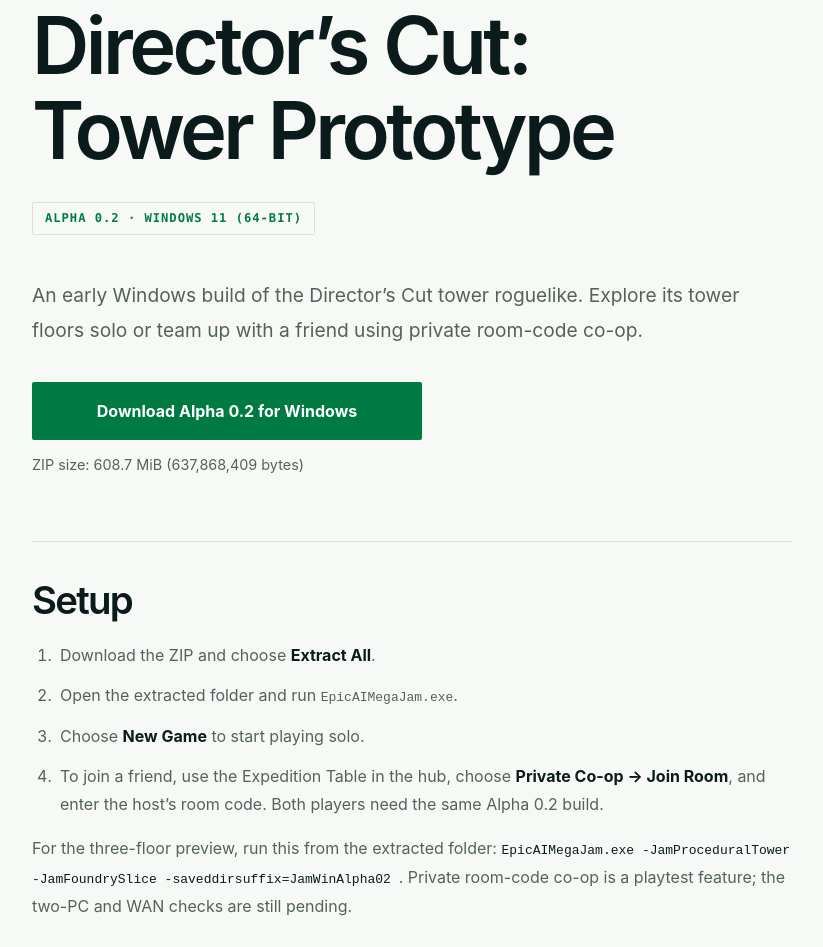
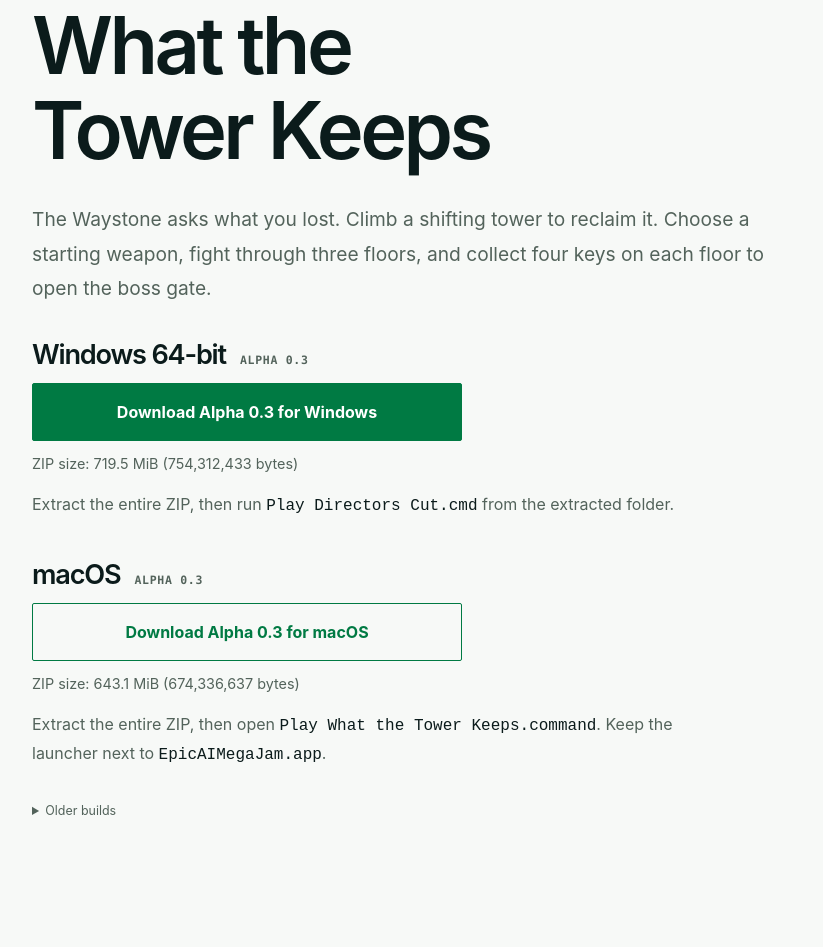
Before and after one commit to MasonPrather/prather-software-website, an Astro site: page /tower-demo in a window 1280 px wide. Shown: the part 305-1252 px from the top of the page, without its empty margins (183-1006 px from the left). Built offline with nearby package versions, Linux system fonts and the light colour scheme; Astro itself is replaced by a stand-in of ours.

Commit message:
Publish What the Tower Keeps Alpha 0.3 downloads

```diff
--- a/src/pages/tower-demo.astro
+++ b/src/pages/tower-demo.astro
@@ -2,63 +2,61 @@
 import Base from '../layouts/Base.astro';
 
 const description =
-  'An early Windows build of the Director’s Cut tower roguelike. Explore its tower floors solo or team up with a friend using private room-code co-op.';
+  'The Waystone asks what you lost. Climb a shifting tower to reclaim it. Choose a starting weapon, fight through three floors, and collect four keys on each floor to open the boss gate.';
+
+const windowsUrl =
+  'https://downloads.prathersoftware.com/what-the-tower-keeps/alpha-0.3/windows/Directors-Cut-Alpha-0.3-Win64-Development.zip';
+const macUrl =
+  'https://downloads.prathersoftware.com/what-the-tower-keeps/alpha-0.3/macos/PratherSoftware_WhatTheTowerKeeps.zip';
 ---
 
 <Base
-  title="Director’s Cut: Tower Prototype | Prather Software"
+  title="What the Tower Keeps — Alpha 0.3 | Prather Software"
   description={description}
   noindex
 >
   <section class="section">
     <div class="wrap tower-page">
       <p class="eyebrow">Prather Software / Game prototype</p>
-      <h1>
-        Director’s Cut:
-        <br />
-        Tower Prototype
-      </h1>
-      <p class="version">Alpha 0.2 · Windows 11 (64-bit)</p>
+      <h1>What the Tower Keeps</h1>
       <p class="description">{description}</p>
-      <div class="download-area">
-        <a
-          class="download-button"
-          href="https://downloads.prathersoftware.com/Directors-Cut-Alpha-0.2-Win64-Development.zip"
-        >
-          Download Alpha 0.2 for Windows
-        </a>
-        <p class="availability">ZIP size: 608.7 MiB (637,868,409 bytes)</p>
-      </div>
-      <section class="instructions" aria-labelledby="playtest-heading">
-        <h2 id="playtest-heading">Setup</h2>
-        <ol>
-          <li>
-            Download the ZIP and choose <strong>Extract All</strong>.
-          </li>
-          <li>
-            Open the extracted folder and run <code>EpicAIMegaJam.exe</code>.
-          </li>
-          <li>
-            Choose <strong>New Game</strong> to start playing solo.
-          </li>
-          <li>
-            To join a friend, use the Expedition Table in the hub, choose{' '}
-            <strong>Private Co-op → Join Room</strong>, and enter the host’s
-            room code. Both players need the same Alpha 0.2 build.
-          </li>
-        </ol>
-        <p class="playtest-note">
-          For the three-floor preview, run this from the extracted folder:
-          <code>
-            EpicAIMegaJam.exe -JamProceduralTower -JamFoundrySlice
-            -saveddirsuffix=JamWinAlpha02
-          </code>
-          . Private room-code co-op is a playtest feature; the two-PC and WAN
-          checks are still pending.
-        </p>
+
+      <section class="downloads" aria-label="Alpha 0.3 downloads">
+        <div class="download-option primary-option">
+          <h2>
+            Windows 64-bit <span>Alpha 0.3</span>
+          </h2>
+          <a class="download-button" href={windowsUrl}>
+            Download Alpha 0.3 for Windows
+          </a>
+          <p class="availability">ZIP size: 719.5 MiB (754,312,433 bytes)</p>
+          <p class="setup">
+            Extract the entire ZIP, then run <code>Play Directors Cut.cmd</code>
+            from the extracted folder.
+          </p>
+        </div>
+
+        <div class="download-option secondary-option">
+          <h2>
+            macOS <span>Alpha 0.3</span>
+          </h2>
+          <a class="download-button secondary-button" href={macUrl}>
+            Download Alpha 0.3 for macOS
+          </a>
+          <p class="availability">ZIP size: 643.1 MiB (674,336,637 bytes)</p>
+          <p class="setup">
+            Extract the entire ZIP, then open{' '}
+            <code>Play What the Tower Keeps.command</code>. Keep the launcher
+            next to <code>EpicAIMegaJam.app</code>.
+          </p>
+        </div>
       </section>
+
       <details class="older-builds">
         <summary>Older builds</summary>
+        <a href="https://downloads.prathersoftware.com/Directors-Cut-Alpha-0.2-Win64-Development.zip">
+          Alpha 0.2 for Windows
+        </a>
         <a href="https://downloads.prathersoftware.com/DirectorCut-TowerPrototype-Alpha-0.1-Win64.zip">
           Alpha 0.1 for Windows
         </a>
@@ -66,7 +64,6 @@ const description =
     </div>
   </section>
 </Base>
-
 <style>
   .tower-page {
     max-width: 850px;
@@ -75,34 +72,43 @@ const description =
   h1 {
     max-width: 780px;
   }
-  .version {
-    display: inline-block;
-    margin: 0 0 24px;
-    padding: 7px 12px;
-    border: 1px solid var(--line);
-    border-radius: 2px;
-    color: var(--brand);
-    font: 600 0.76rem/1.4 var(--mono);
-    letter-spacing: 0.08em;
-    text-transform: uppercase;
-  }
   .description {
     max-width: 740px;
     color: var(--muted);
     font-size: clamp(1.05rem, 2vw, 1.2rem);
     line-height: 1.8;
   }
-  .download-area {
+  .downloads {
+    display: grid;
+    gap: clamp(24px, 5vw, 40px);
+    max-width: 760px;
     margin-top: 34px;
   }
+  .download-option {
+    min-width: 0;
+  }
+  .download-option h2 {
+    display: flex;
+    flex-wrap: wrap;
+    align-items: baseline;
+    gap: 10px 14px;
+    margin: 0 0 14px;
+    font-size: clamp(1.3rem, 3vw, 1.7rem);
+  }
+  .download-option h2 span {
+    color: var(--muted);
+    font: 600 0.72rem/1.4 var(--mono);
+    letter-spacing: 0.06em;
+    text-transform: uppercase;
+  }
   .download-button {
-    display: inline-flex;
+    display: flex;
     align-items: center;
     justify-content: center;
-    width: min(100%, 390px);
+    width: min(100%, 430px);
     min-height: 58px;
     padding: 15px 22px;
-    border: 0;
+    border: 1px solid var(--brand);
     border-radius: 2px;
     background: var(--brand);
     color: var(--white);
@@ -114,54 +120,40 @@ const description =
   .download-button:hover {
     background: var(--brand-hover);
   }
-  .availability {
-    margin: 12px 0 0;
+  .secondary-button {
+    background: transparent;
+    color: var(--brand);
+  }
+  .secondary-button:hover {
+    background: color-mix(in srgb, var(--brand) 8%, transparent);
+  }
+  .availability,
+  .setup {
+    max-width: 650px;
+    margin: 11px 0 0;
     color: var(--muted);
     font-size: 0.9rem;
+    line-height: 1.7;
     overflow-wrap: anywhere;
   }
-  .instructions {
-    max-width: 760px;
-    margin-top: clamp(36px, 7vw, 64px);
-    padding-top: 28px;
-    border-top: 1px solid var(--line);
+  .setup {
+    margin-top: 14px;
+    font-size: 1rem;
   }
-  .instructions h2 {
-    margin-block: 10px 20px;
-    font-size: clamp(1.65rem, 3.5vw, 2.4rem);
-  }
-  .instructions ol {
-    display: grid;
-    gap: 12px;
-    padding-left: 1.5rem;
-    color: var(--muted);
-  }
-  .instructions li {
-    padding-left: 0.25rem;
-  }
-  .instructions strong {
-    color: var(--ink);
-  }
-  .playtest-note {
-    max-width: 760px;
-    color: var(--muted);
-    line-height: 1.8;
-    overflow-wrap: anywhere;
-  }
-  .playtest-note code {
+  .setup code {
     color: var(--ink);
   }
   .older-builds {
-    margin-top: 30px;
+    width: fit-content;
+    margin-top: 34px;
     color: var(--muted);
     font-size: 0.78rem;
   }
   .older-builds summary {
-    width: fit-content;
     cursor: pointer;
   }
   .older-builds a {
-    display: inline-block;
+    display: block;
     margin: 8px 0 0 14px;
     color: var(--muted);
   }
```
